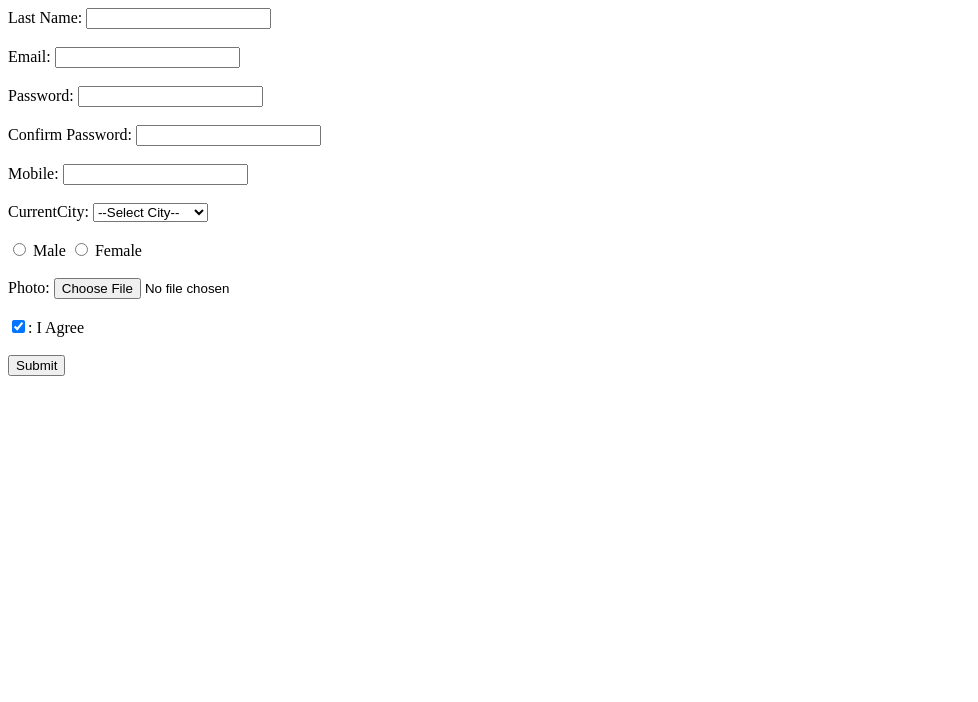
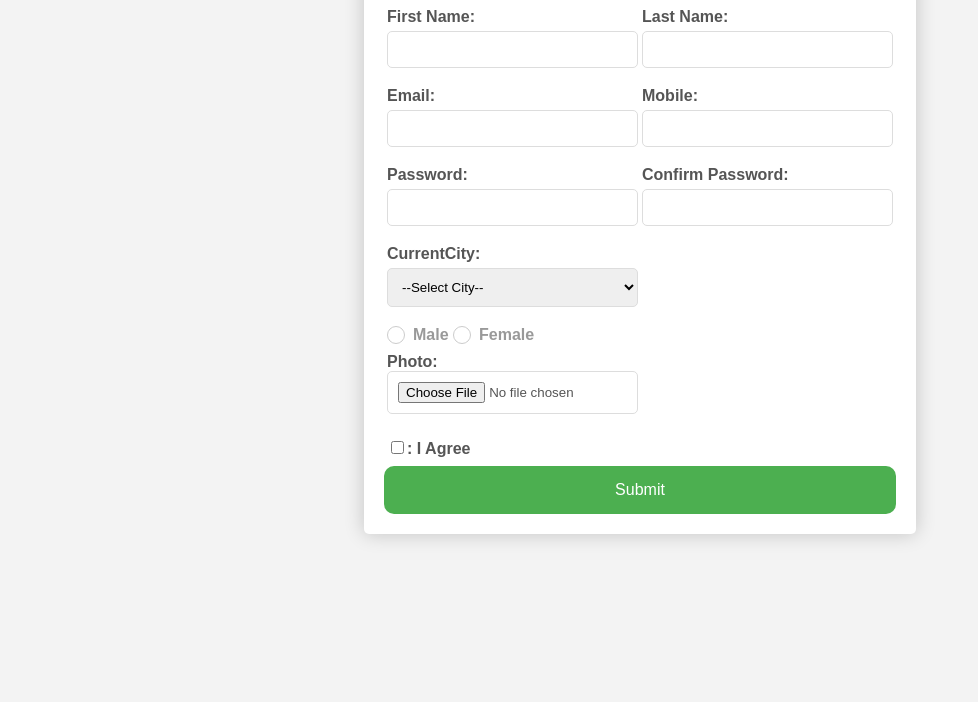
Before and after one commit to jeniferXavier/HtmlForm, a plain HTML site: page index.html in a window 1280 px wide. Shown: the part 98-800 px from the top of the page, without its empty margins (0-978 px from the left). Drawn offline with Linux system fonts and the light colour scheme.

Commit message:
added css file

```diff
--- /dev/null
+++ b/CSS/style.css
@@ -0,0 +1,109 @@
+
+        body {
+            font-family: Arial, sans-serif;
+            background-color: #f3f3f3;
+            margin: 0;
+            padding: 0;
+            display: flex;
+            justify-content: center;
+            align-items: center;
+            /*height: 100vh;*/
+        }
+        table{
+            width: 100%;
+        }
+        tr{
+            width: 100%;
+        }
+        td{
+            width: 50%;
+        }
+
+        .main {
+            background-color: #fff;
+            border-radius: 5px;
+            box-shadow: 0 0 20px rgba(0, 0, 0, 0.2);
+            margin-top:15px;
+            padding: 20px;
+            width: 40%;
+        }
+
+        .main h2 {
+            color: #4caf50;
+            margin-bottom: 20px;
+        }
+
+        label {
+            display: block;
+            margin-bottom: 5px;
+            color: #555;
+            font-weight: bold;
+        }
+
+        input[type="text"],
+        input[type="email"],
+        input[type="password"],
+        input[type="file"],
+        select {
+            width: 100%;
+            margin-bottom: 15px;
+            padding: 10px;
+            box-sizing: border-box;
+            border: 1px solid #ddd;
+            border-radius: 5px;
+        }
+
+
+        input[type="radio"] {
+            border: 0 !important;
+            clip: rect(1px, 1px, 1px, 1px);
+            height: 1px !important;
+            overflow: hidden;
+            padding: 0 !important;
+            position: absolute !important;
+            width: 1px !important;
+          }
+
+          .labelradio {
+            color: #999;
+            display: inline-flex;
+            align-items: center;
+          }
+
+          .labelradio::before {
+            content: '';
+            display: block;
+            height: 1em;
+            width: 1em;
+            border: solid 1px #ccc;
+            border-radius: 50%;
+            margin-right: 0.5em;
+            transition: border ease-in 150ms, box-shadow ease-in 150ms;
+          }
+
+          input[type="radio"]:checked + .labelradio,
+          input[type="radio"]:focus + .labelradio {
+            color: black;
+          }
+
+          input[type="radio"]:checked + .labelradio::before {
+            background: radial-gradient(0.75em circle at center, currentColor 50%, transparent 55%);
+            box-shadow: 0 0 1em 0 rgba(10, 150, 255, 0.75);
+            border-color: currentColor;
+          }
+
+          input[type="radio"]:focus + .labelradio::before {
+            box-shadow: 0 0 1em 0 rgba(10, 150, 255, 0.75);
+            border-color: currentColor;
+          }
+
+        button[type="submit"] {
+            padding: 15px;
+            border-radius: 10px;
+            border: none;
+            background-color: #4caf50;
+            color: white;
+            cursor: pointer;
+            width: 100%;
+            font-size: 16px;
+        }
--- a/index.html
+++ b/index.html
@@ -5,33 +5,108 @@
     <meta charset="UTF-8" />
     <meta name="viewport" content="width=device-width, initial-scale=1.0" />
     <title>Registration Form</title>
+    <link rel="stylesheet" href="CSS/style.css"/>
 </head>
 
 <body>
-    <div>
+    <div class="main">
         <h2>Registration Form</h2>
         <form action="">
-            <label for="first">First Name:</label>
-            <input type="text" id="first" name="first" required /><br/><br/>
+            <table>
+                <tr>
+                    <td>
+                        <label for="first">First Name:</label>
+                        <input type="text" id="first" name="first" required />
+                    </td>
+                    <td>
+                        <label for="last">Last Name:</label>
+                        <input type="text" id="last" name="last" required />
+                    </td>
+                </tr>
+                <tr>
+                    <td>
+                        <label for="email">Email:</label>
+                        <input type="email" id="email" name="email" required />
+                    </td>
+                    <td>
+                        <label for="mobile">Mobile:</label>
+                        <input type="text" id="mobile" name="mobile" maxlength="10" required />
+                    </td>
+                </tr>
+                <tr>
+                    <td>
+                        <label for="password">Password:</label>
+                        <input type="password" id="password" name="password"
+                                pattern="^(?=.*\d)(?=.*[a-zA-Z])(?=.*[^a-zA-Z0-9])\S{8,}$"
+                                title="Password must contain at least one number,
+                                one alphabet, one symbol, and be at
+                                least 8 characters long" required />
+                    </td>
+                    <td>
+                        <label for="confirmpassword">Confirm Password:</label>
+                        <input type="password" id="confirmpassword" name="confirmpassword" required />
+                    </td>
+                </tr>
+                <tr>
+                    <td>
+                        <label for="City">CurrentCity:</label>
+                        <select>
+                            <option selected disabled>--Select City--</option>
+                            <option>New York</option>
+                            <option>Chicago</option>
+                            <option>Los Angeles</option>
+                            <option>Washington DC</option>
+                        </select>
+                    </td>
+                    <td></td>
+                </tr>
+                <tr>
+                    <td>
+                        <input type="radio" name="gender" id="male">
+                        <label for="male" class="labelradio">Male</label>
+                        <input type="radio" name="gender" id="female">
+                        <label for="female" class="labelradio">Female</label>
+                    </td>
+                    <td>
+
+                    </td>
+                </tr>
+                <tr>
+                    <td>
+                        <label>Photo: <input type="file" accept=".jpg, .png"> </label>
+                    </td>
+                    <td>
+
+                    </td>
+                </tr>
+                <tr>
+                    <td>
+                        <label><input type="checkbox" >: I Agree</label>
+                    </td>
+                    <td></td>
+                </tr>
+            </table>
+           <!-- <label for="first">First Name:</label>
+            <input type="text" id="first" name="first" required />
 
             <label for="last">Last Name:</label>
-            <input type="text" id="last" name="last" required /><br/><br/>
+            <input type="text" id="last" name="last" required />
 
             <label for="email">Email:</label>
-            <input type="email" id="email" name="email" required /><br/><br/>
+            <input type="email" id="email" name="email" required />
 
             <label for="password">Password:</label>
             <input type="password" id="password" name="password"
                    pattern="^(?=.*\d)(?=.*[a-zA-Z])(?=.*[^a-zA-Z0-9])\S{8,}$"
                    title="Password must contain at least one number,
                            one alphabet, one symbol, and be at
-                           least 8 characters long" required /><br/><br/>
+                           least 8 characters long" required />
 
             <label for="confirmpassword">Confirm Password:</label>
-            <input type="password" id="confirmpassword" name="confirmpassword" required /><br/><br/>
+            <input type="password" id="confirmpassword" name="confirmpassword" required />
 
             <label for="mobile">Mobile:</label>
-            <input type="text" id="mobile" name="mobile" maxlength="10" required /><br/><br/>
+            <input type="text" id="mobile" name="mobile" maxlength="10" required />
             <label for="City">CurrentCity:</label>
             <select>
                 <option selected disabled>--Select City--</option>
@@ -39,16 +114,16 @@
                 <option>Chicago</option>
                 <option>Los Angeles</option>
                 <option>Washington DC</option>
-            </select><br/><br/>
+            </select>
             <input type="radio" name="gender" id="male">
             <label for="male">Male</label>
 
             <input type="radio" name="gender" id="female">
             <label for="female">Female</label>
-            <br/><br/>
-            <label>Photo: <input type="file" accept=".jpg, .png"> </label><br/><br/>
-            <label><input type="checkbox" checked>: I Agree</label>
-            <br/><br/>
+
+            <label>Photo: <input type="file" accept=".jpg, .png"> </label>
+            <label><input type="checkbox" checked>: I Agree</label> -->
+
             <button type="submit">
                 Submit
             </button>
```
